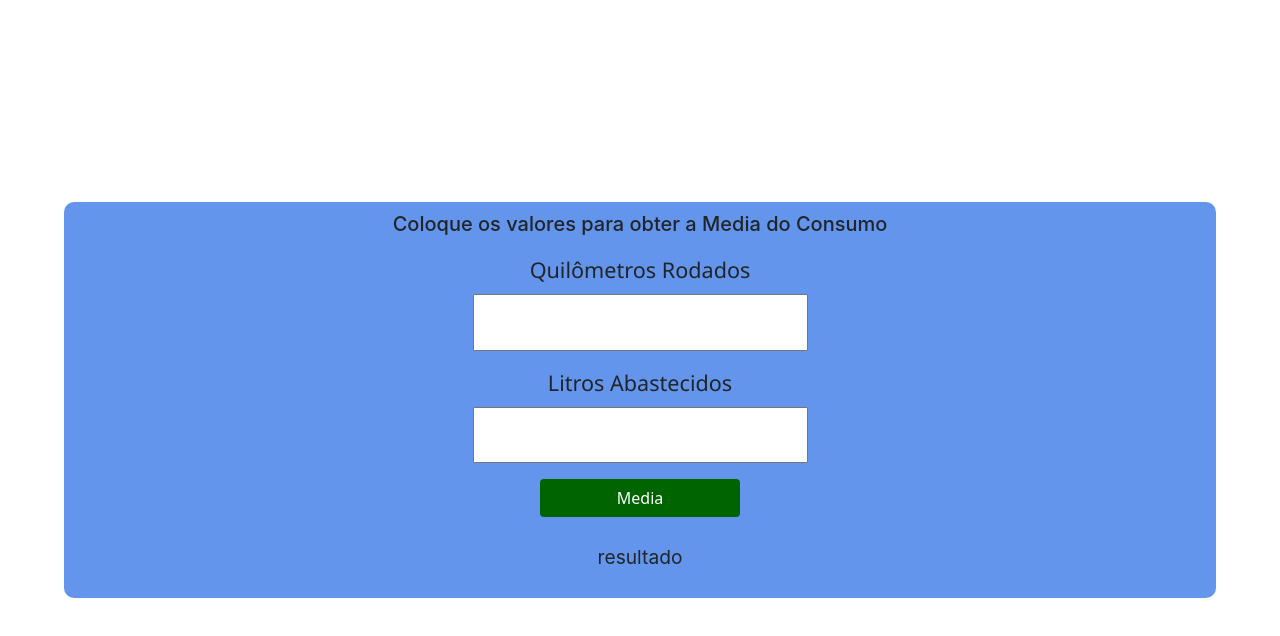
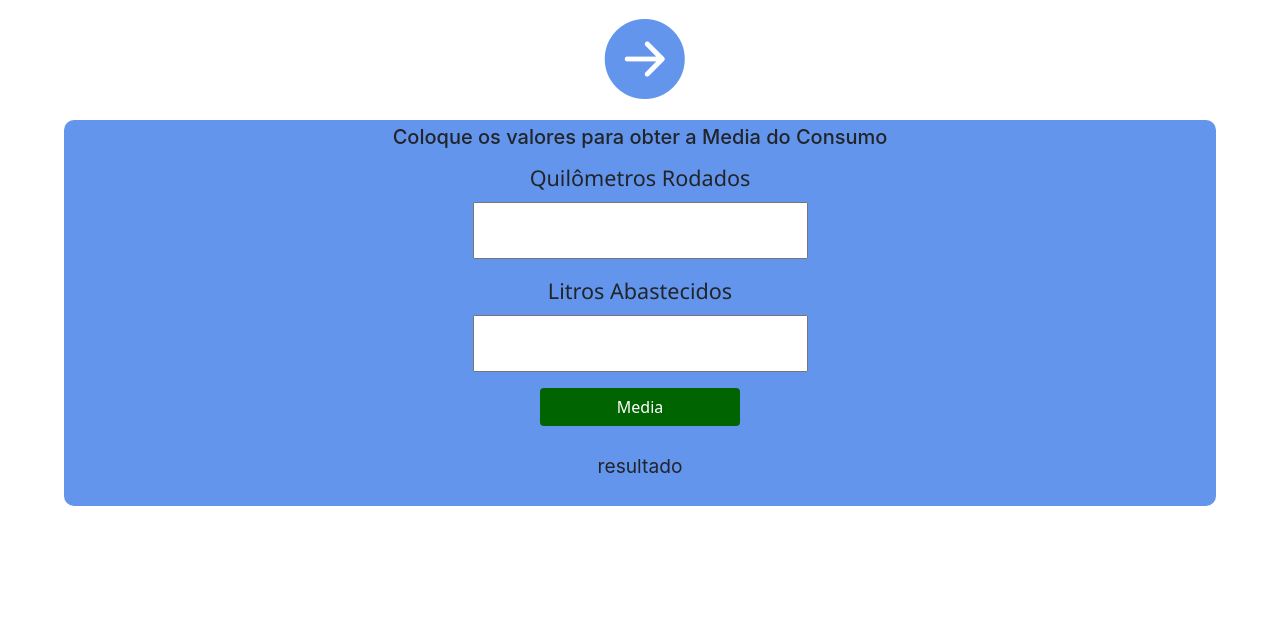
Before and after one commit to Rafa2697/Media_Consumo, a plain HTML site: page index.html in a window 1280 px wide. Drawn offline with nearby package versions, Linux system fonts and the light colour scheme.

Commit message:
update css

```diff
--- a/index.css
+++ b/index.css
@@ -5,12 +5,30 @@
 }
 
 body{
-    height: 100vh;
+    height: 100%;
     display: flex;
     justify-content: center;
     align-items: center;
+    flex-direction: column;
 }
 
+
+.icone{
+    display: flex;
+    justify-content: center;
+    animation: move-img 0.7s infinite alternate ease-in-out;
+    position: relative;
+}
+#icon{
+    font-size: 5em;
+    color: cornflowerblue;
+
+}
+@keyframes move-img {
+    from {left: 0px;}
+    to {left: 5px;}
+
+}
 main{
     width: 90%;
     border-radius: 10px;
@@ -19,14 +37,13 @@ main{
 main h1{
     font-size: 20px;
     text-align: center;
-    padding: 10px;
+    padding: 5px;
 }
 
 .container-form{
     display: flex;
     justify-content: space-around;
     align-items: center;
-    height: 100%;
     flex-direction: column;
 }
 label{
--- a/index.html
+++ b/index.html
@@ -6,9 +6,15 @@
     <title>Media - Consumo</title>
     <link rel="stylesheet" href="index.css">
     <link rel="stylesheet" href="https://stackpath.bootstrapcdn.com/bootstrap/4.1.3/css/bootstrap.min.css" integrity="sha384-MCw98/SFnGE8fJT3GXwEOngsV7Zt27NXFoaoApmYm81iuXoPkFOJwJ8ERdknLPMO" crossorigin="anonymous">
+    <link rel="stylesheet" href="https://cdn.jsdelivr.net/npm/bootstrap-icons@1.11.3/font/bootstrap-icons.min.css">
 
 </head>
 <body>
+    <header >
+        <div class="icone">
+            <i class="bi bi-arrow-right-circle-fill" id="icon"></i>
+        </div>
+    </header>
     <main>
         <h1>Coloque os valores para obter a Media do Consumo</h1>
 
```
Also changed, not shown: img/arrow-right-circle-fill.svg (added).
